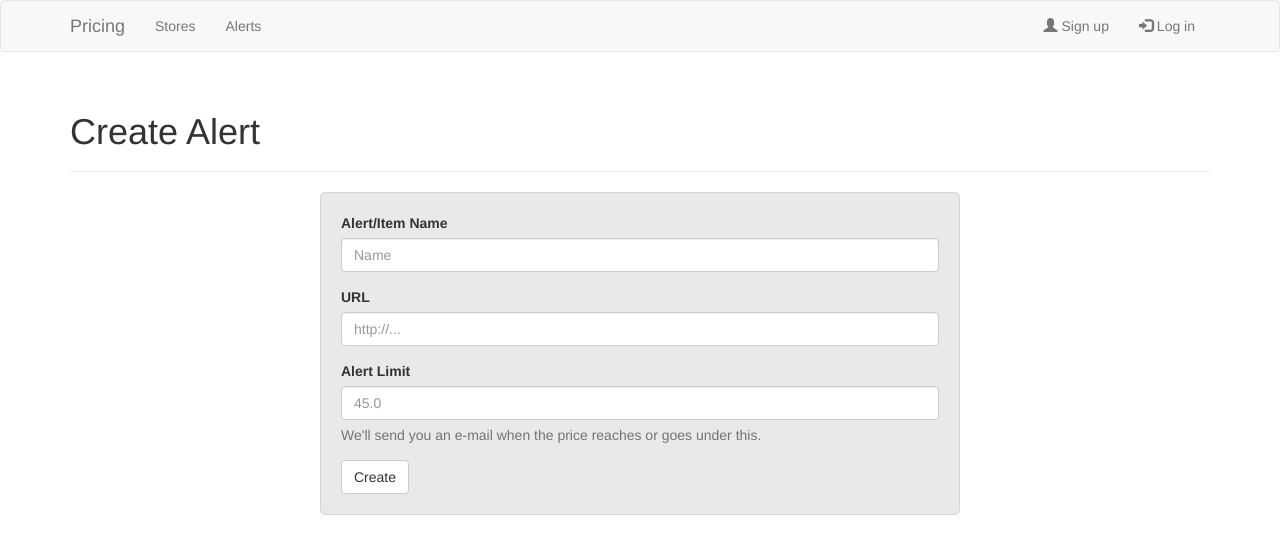
After one commit to alexasih/Learning, a Flask app: page /alerts/new in a window 1280 px wide. The commit adds this page. Shown: the top 554 px of the page. Run offline with Flask 2, Linux system fonts and the light colour scheme; some libraries are stand-ins or nearby versions.

Commit message:
create alerts

```diff
--- a/price_of_chair_web/src/models/alerts/alert.py
+++ b/price_of_chair_web/src/models/alerts/alert.py
@@ -55,9 +55,18 @@ class Alert(object):
     def load_item_price(self):
         self.item.load_price()
         self.last_checked = datetime.datetime.utcnow()
+        self.item.save_to_mongo()
         self.save_to_mongo()
         return self.item.price
 
     def send_email_if_price_reached(self):
         if self.item.price < self.price_limit:
             self.send()
+
+    @classmethod
+    def find_by_user_email(cls, user_email):
+        return [cls(**elem) for elem in Database.find(AlertConstants.COLLECTION, {'user_email': user_email})]
+
+    @classmethod
+    def find_by_id(cls, alert_id):
+        return cls(**Database.find_one(AlertConstants.COLLECTION, {'_id': alert_id}))
--- a/price_of_chair_web/src/models/alerts/views.py
+++ b/price_of_chair_web/src/models/alerts/views.py
@@ -1,5 +1,7 @@
-from flask import Blueprint
+from flask import Blueprint, render_template, request, session
 
+from src.models.alerts.alert import Alert
+from src.models.items.item import Item
 
 __author__ = 'alexasih'
 
@@ -12,9 +14,21 @@ def index():
     return "This is the alerts index"
 
 
-@alert_blueprint.route('/new', methods=['POST'])
+@alert_blueprint.route('/new', methods=['GET', 'POST'])
 def create_alert():
-    pass
+    if request.method == 'POST':
+        name = request.form['name']
+        url = request.form['url']
+        price_limit = request.form['price_limit']
+
+        item = Item(name, url)
+        item.save_to_mongo()
+
+        alert = Alert(session['email'], price_limit, item._id)
+        alert.load_item_price()  # this already saves to mongodb
+
+    # What happens if it's a GET request
+    return render_template('alerts/create_alert.jinja2')
 
 
 @alert_blueprint.route('/deactivate/<string:alert_id>')
@@ -22,9 +36,10 @@ def deactivate_alert(alert_id):
     pass
 
 
-@alert_blueprint.route('/alert/<string:alert_id>')
+@alert_blueprint.route('/<string:alert_id>')  # /alerts/<alert_id>
 def get_alert_page(alert_id):
-    pass
+    alert = Alert.find_by_id(alert_id)
+    return render_template('alerts/alert.jinja2', alert=alert)
 
 
 @alert_blueprint.route('/for_user/<string:user_id>')
--- a/price_of_chair_web/src/models/items/item.py
+++ b/price_of_chair_web/src/models/items/item.py
@@ -11,13 +11,13 @@ __author__ = 'alexasih'
 
 
 class Item(object):
-    def __init__(self, name, url, _id=None):
+    def __init__(self, name, url, price=None, _id=None):
         self.name = name
         self.url = url
         store = Store.find_by_url(url)
         self.tag_name = store.tag_name
         self.query = store.query
-        self.price = None
+        self.price = None if price is None else price
         self._id = uuid.uuid4().hex if _id is None else _id
 
     def __repr(self):
@@ -37,13 +37,14 @@ class Item(object):
         return self.price
 
     def save_to_mongo(self):
-        Database.insert(ItemConstants.COLLECTION, self.json())
+        Database.update(ItemConstants.COLLECTION, {'_id': self._id}, self.json())
 
     def json(self):
         return {
             "_id": self._id,
             "name": self.name,
-            "url": self.url
+            "url": self.url,
+            "price": self.price
         }
 
     @classmethod
--- /dev/null
+++ b/price_of_chair_web/src/models/users/constants.py
@@ -0,0 +1,3 @@
+__author__ = 'alexasih'
+
+COLLECTION = "users"
--- a/price_of_chair_web/src/models/users/views.py
+++ b/price_of_chair_web/src/models/users/views.py
@@ -44,7 +44,9 @@ def register_user():
 
 @user_blueprint.route('/alerts')
 def user_alerts():
-    return "This is the alerts page."
+    user = User.find_by_email(session['email'])
+    alerts = user.get_alerts()
+    return render_template('users/alerts.jinja2', alerts=alerts)
 
 
 @user_blueprint.route('/logout')
--- /dev/null
+++ b/price_of_chair_web/src/templates/alerts/alert.jinja2
@@ -0,0 +1,4 @@
+{% extends "base.jinja2" %}
+{% block content %}
+    <p>{{ alert.item.name }}</p>
+{% endblock %}
--- /dev/null
+++ b/price_of_chair_web/src/templates/alerts/create_alert.jinja2
@@ -0,0 +1,24 @@
+{% extends "base.jinja2" %}
+{% block content %}
+    <div class="page-header">
+    <h1>Create Alert</h1>
+    </div>
+    <div class="form-size">
+        <form method="post">
+            <div class="form-group">
+                <label for="name">Alert/Item Name</label>
+                <input type="text" class="form-control" id="name" name="name" placeholder="Name">
+            </div>
+            <div class="form-group">
+                <label for="url">URL</label>
+                <input type="text" class="form-control" id="url" name="url" placeholder="http://...">
+            </div>
+            <div class="form-group">
+                <label for="price_limit">Alert Limit</label>
+                <input type="text" class="form-control" id="price_limit" name="price_limit" placeholder="45.0" aria-describedby="priceLimitBlock">
+                <p id="priceLimitBlock" class="help-block">We'll send you an e-mail when the price reaches or goes under this.</p>
+            </div>
+            <button type="submit" class="btn btn-default">Create</button>
+        </form>
+    </div>
+{% endblock %}
--- /dev/null
+++ b/price_of_chair_web/src/templates/alerts/edit_alert.jinja2
@@ -0,0 +1,4 @@
+{% extends "base.jinja2" %}
+{% block content %}
+    <p>Nothing here yet!</p>
+{% endblock %}
--- /dev/null
+++ b/price_of_chair_web/src/templates/stores/create_store.jinja2
@@ -0,0 +1,4 @@
+{% extends "base.jinja2" %}
+{% block content %}
+    <p>Nothing here yet!</p>
+{% endblock %}
--- /dev/null
+++ b/price_of_chair_web/src/templates/stores/edit_store.jinja2
@@ -0,0 +1,4 @@
+{% extends "base.jinja2" %}
+{% block content %}
+    <p>Nothing here yet!</p>
+{% endblock %}
--- /dev/null
+++ b/price_of_chair_web/src/templates/stores/store.jinja2
@@ -0,0 +1,4 @@
+{% extends "base.jinja2" %}
+{% block content %}
+    <p>Nothing here yet!</p>
+{% endblock %}
--- /dev/null
+++ b/price_of_chair_web/src/templates/stores/store_list.jinja2
@@ -0,0 +1,4 @@
+{% extends "base.jinja2" %}
+{% block content %}
+    <p>Nothing here yet!</p>
+{% endblock %}
--- a/price_of_chair_web/src/templates/users/login.jinja2
+++ b/price_of_chair_web/src/templates/users/login.jinja2
@@ -10,7 +10,7 @@
             <label for="password">Password</label>
             <input type="password" class="form-control" id="password" name="password" placeholder="Password">
         </div>
+        <button type="submit" class="btn btn-default">Log in</button>
         </form>
-        <button type="submit" class="btn btn-default">Log in</button>
     </div>
 {% endblock %}
--- a/price_of_chair_web/src/templates/users/register.jinja2
+++ b/price_of_chair_web/src/templates/users/register.jinja2
@@ -10,7 +10,7 @@
             <label for="password">Password</label>
             <input type="password" class="form-control" id="password" name="password" placeholder="Password">
         </div>
+        <button type="submit" class="btn btn-default">Sign up</button>
         </form>
-        <button type="submit" class="btn btn-default">Sign up</button>
     </div>
 {% endblock %}
```
Also changed, not shown: price_of_chair_web/src/models/users/decorators.py (added, +18 -0 lines), price_of_chair_web/src/models/users/user.py (+12 -3 lines), price_of_chair_web/src/templates/users/alerts.jinja2 (+16 -10 lines).
